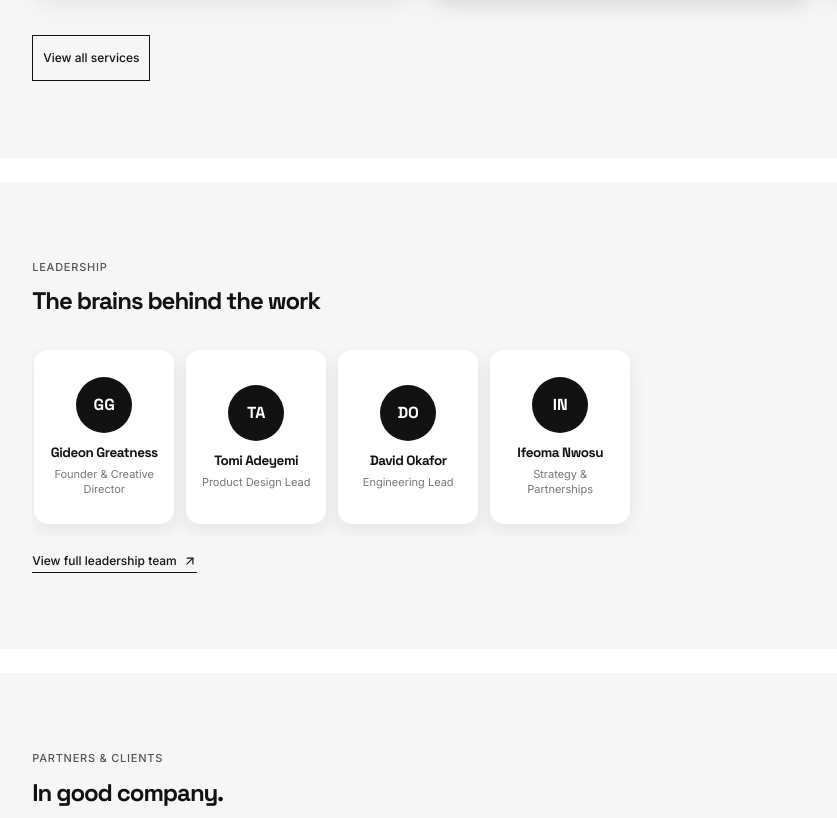
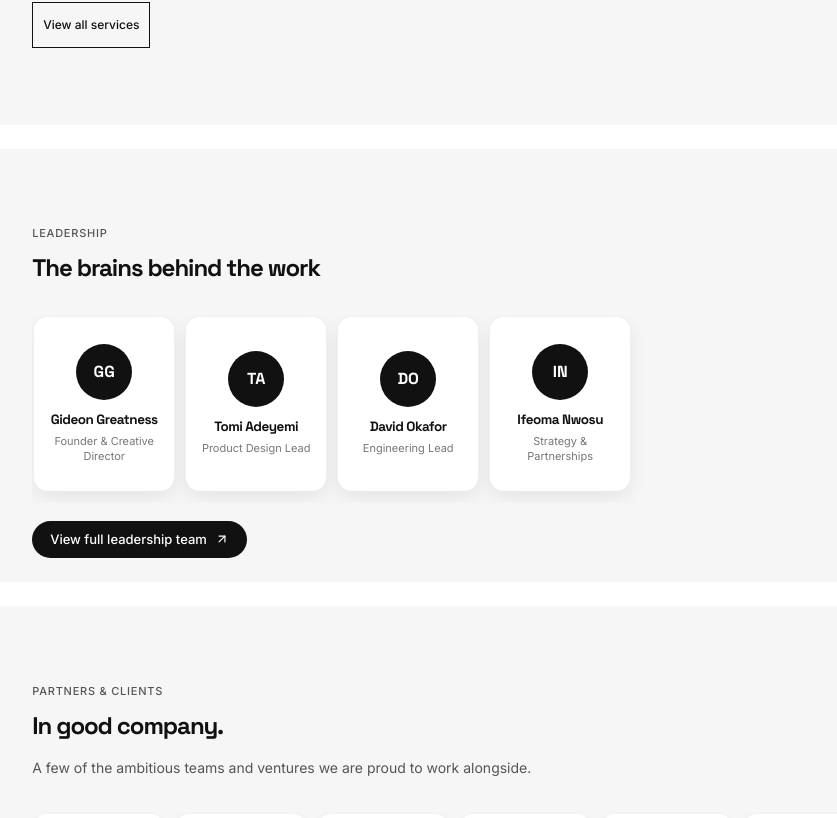
Before and after one commit to Ghreatness-Laboratory/ghreatnesslabss, a React (Vite) app: page / in a window 1280 px wide. Shown: the part 1979-2797 px from the top of the page, without its empty margins (19-856 px from the left). Built offline with nearby package versions, Linux system fonts and the light colour scheme.

Commit message:
Polish preview links and section spacing

```diff
--- a/src/styles.css
+++ b/src/styles.css
@@ -285,13 +285,18 @@ header{position:relative}
 .about-preview-link{
   display:inline-flex;
   align-items:center;
-  gap:6px;
+  gap:8px;
   margin-top:18px;
-  padding-bottom:3px;
-  border-bottom:1.5px solid #111;
-  font:500 12px/1.2 Inter,Arial,sans-serif;
+  padding:11px 18px;
+  border-radius:30px;
+  background:#111;
+  color:#fff;
+  font:500 13px/1.2 Inter,Arial,sans-serif;
+  transition:transform var(--motion-fast) var(--ease-out),background-color var(--motion-fast) ease-out;
 }
 .about-preview-link svg{width:14px;height:14px}
+.about-preview-link:hover,.about-preview-link:focus-visible{background:#444;outline:0}
+.about-preview-link:active{transform:scale(.97)}
 
 /* Homepage leadership, partners, and draggable assistant. */
 .leadership-preview{background:#f6f6f6}
@@ -301,13 +306,14 @@ header{position:relative}
 .leader-preview-avatar{display:grid;width:56px;height:56px;margin-bottom:12px;place-items:center;border-radius:50%;background:#111;color:#fff;font:700 16px/1 'Space Grotesk',Inter,sans-serif}
 .leader-preview-card b{font:700 13.5px/1.25 'Space Grotesk',Inter,sans-serif;letter-spacing:-.035em}
 .leader-preview-card small{margin-top:5px;color:#777;font:400 11px/1.35 Inter,Arial,sans-serif}
-.leadership-preview{padding-bottom:0}.partners-section{overflow:hidden;padding-top:28px}.partner-row{display:flex;gap:12px;overflow-x:auto;margin-top:28px;padding:2px calc(var(--chat-clearance) + 2px) 12px 2px;scroll-snap-type:x proximity;overscroll-behavior-x:contain;-webkit-overflow-scrolling:touch}.partner-logo{display:flex;flex:0 0 130px;height:90px;align-items:center;justify-content:center;border-radius:14px;background:#fff;color:#111;box-shadow:0 4px 14px rgba(0,0,0,.05);font:700 17px/1 'Space Grotesk',Inter,sans-serif;letter-spacing:-.04em;scroll-snap-align:start;text-align:center}
+.partners-section{overflow:hidden;padding-top:28px}.partner-row{display:flex;gap:12px;overflow-x:auto;margin-top:28px;padding:2px calc(var(--chat-clearance) + 2px) 12px 2px;scroll-snap-type:x proximity;overscroll-behavior-x:contain;-webkit-overflow-scrolling:touch}.partner-logo{display:flex;flex:0 0 130px;height:90px;align-items:center;justify-content:center;border-radius:14px;background:#fff;color:#111;box-shadow:0 4px 14px rgba(0,0,0,.05);font:700 17px/1 'Space Grotesk',Inter,sans-serif;letter-spacing:-.04em;scroll-snap-align:start;text-align:center}
 .chat-widget{position:fixed;z-index:100;display:flex;align-items:flex-end;gap:10px;max-width:calc(100vw - 24px);touch-action:none}.chat-bubble{display:grid;flex:0 0 56px;width:56px;height:56px;place-items:center;border:0;border-radius:50%;background:#111;color:#fff;box-shadow:0 8px 22px rgba(0,0,0,.22);cursor:grab;touch-action:none}.chat-bubble:active{cursor:grabbing}.chat-bubble:focus-visible{outline:2px solid #fff;outline-offset:3px}.chat-bubble svg{width:24px;height:24px}.chat-panel{display:none;width:min(280px,calc(100vw - 92px));padding:16px;border:1px solid #ddd;border-radius:14px;background:#fff;box-shadow:0 10px 28px rgba(0,0,0,.16);touch-action:auto}.chat-panel-open{display:block}.chat-panel>div{display:flex;align-items:center;justify-content:space-between;gap:12px}.chat-panel b{font:700 14px/1.2 'Space Grotesk',Inter,sans-serif}.chat-panel button{display:grid;width:28px;height:28px;place-items:center;border:0;background:transparent;cursor:pointer}.chat-panel button svg{width:16px}.chat-panel p{margin:13px 0;color:#555;font:400 12px/1.6 Inter,Arial,sans-serif}.chat-panel a{display:inline-flex;align-items:center;gap:5px;border-bottom:1px solid #111;padding-bottom:2px;font:500 12px/1.2 Inter,Arial,sans-serif}.chat-panel a svg{width:13px;height:13px}
 
 /* Motion and spacing system */
 :root{--space-1:8px;--space-2:12px;--space-3:16px;--space-4:24px;--space-heading:32px;--motion-fast:240ms;--motion-base:340ms;--ease-out:cubic-bezier(.16,1,.3,1)}
 main > * + *{margin-top:var(--space-4)}
 .section{padding-top:clamp(3rem,6vw,5rem);padding-bottom:clamp(3rem,6vw,5rem)}
+.section.about-preview,.section.leadership-preview{padding-bottom:24px}
 .section-heading{margin-bottom:var(--space-3)}
 .label{margin-bottom:var(--space-2)}
 .section-intro{margin-bottom:0}
```
